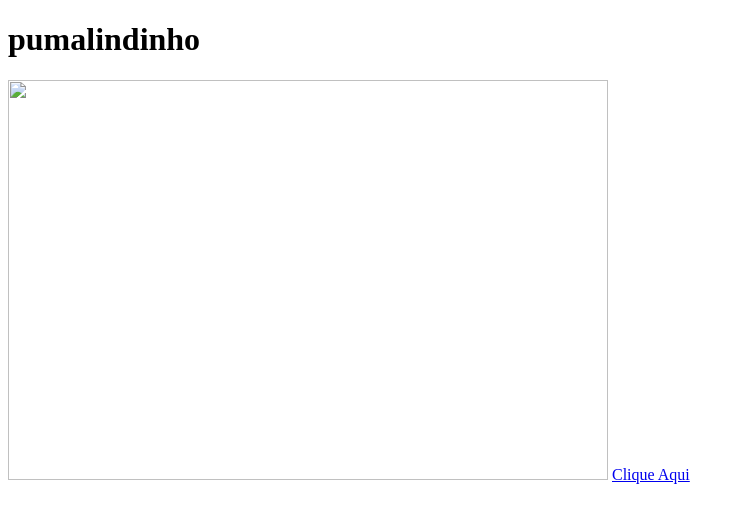
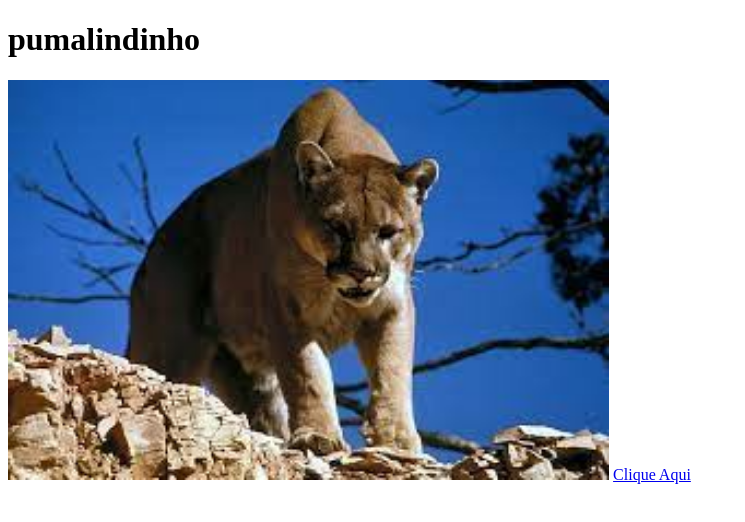
Before and after one commit to alvesmariav11/alvesmariav11.github.io, a plain HTML site: page index.html in a window 1280 px wide. Shown: the whole page, without its empty margins (0-745 px from the left). Drawn offline with Linux system fonts and the light colour scheme.

Commit message:
Add files via upload

```diff
--- a/index.html
+++ b/index.html
@@ -7,8 +7,7 @@
 </head>
 <body>
     <h1>pumalindinho</h1>
-        <img src=puma.jpgwidth width="600" height="400" alt="">
+        <img src="puma.jpeg" width width="600" height="400" alt="">
   <a href="//www.google.com.br">Clique Aqui</a>
-    </h1>
 </body>
 </html>
```
Also changed, not shown: puma.jpeg (added).
